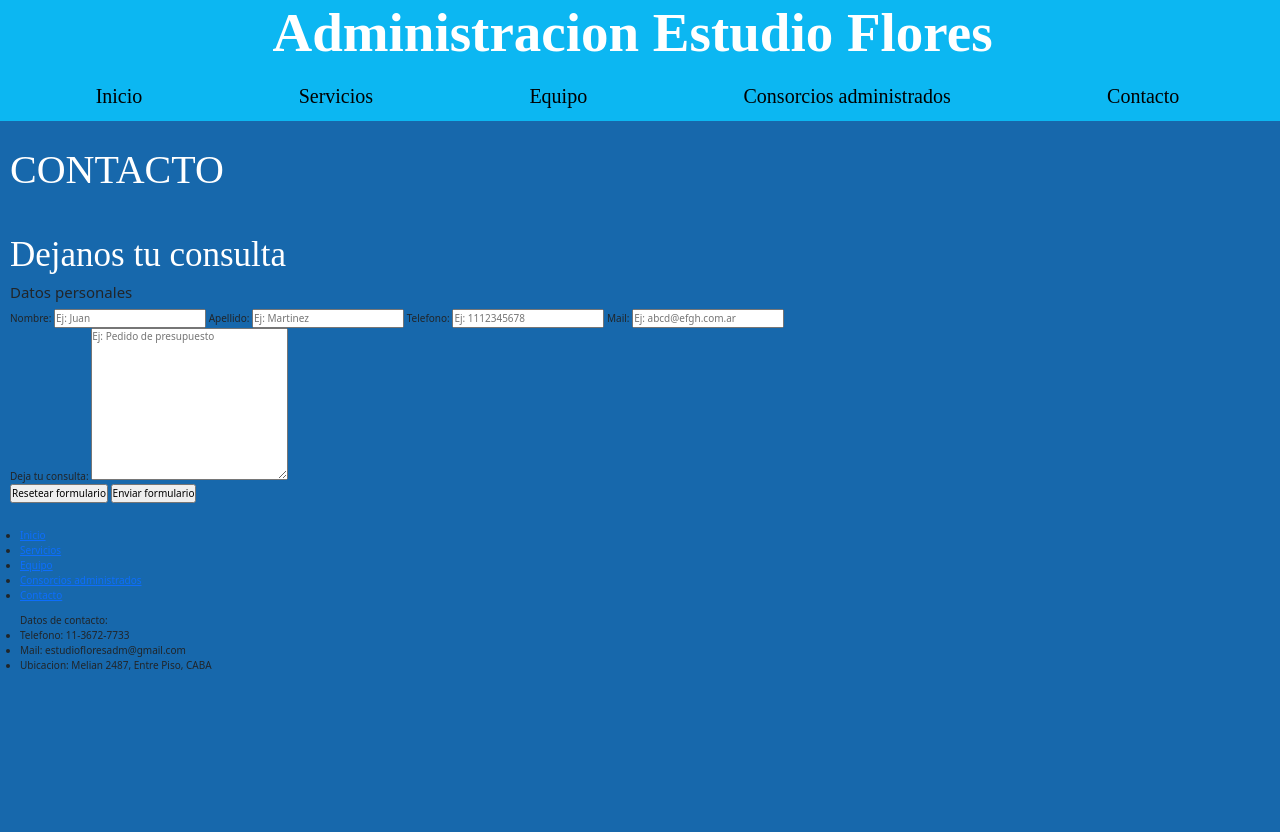
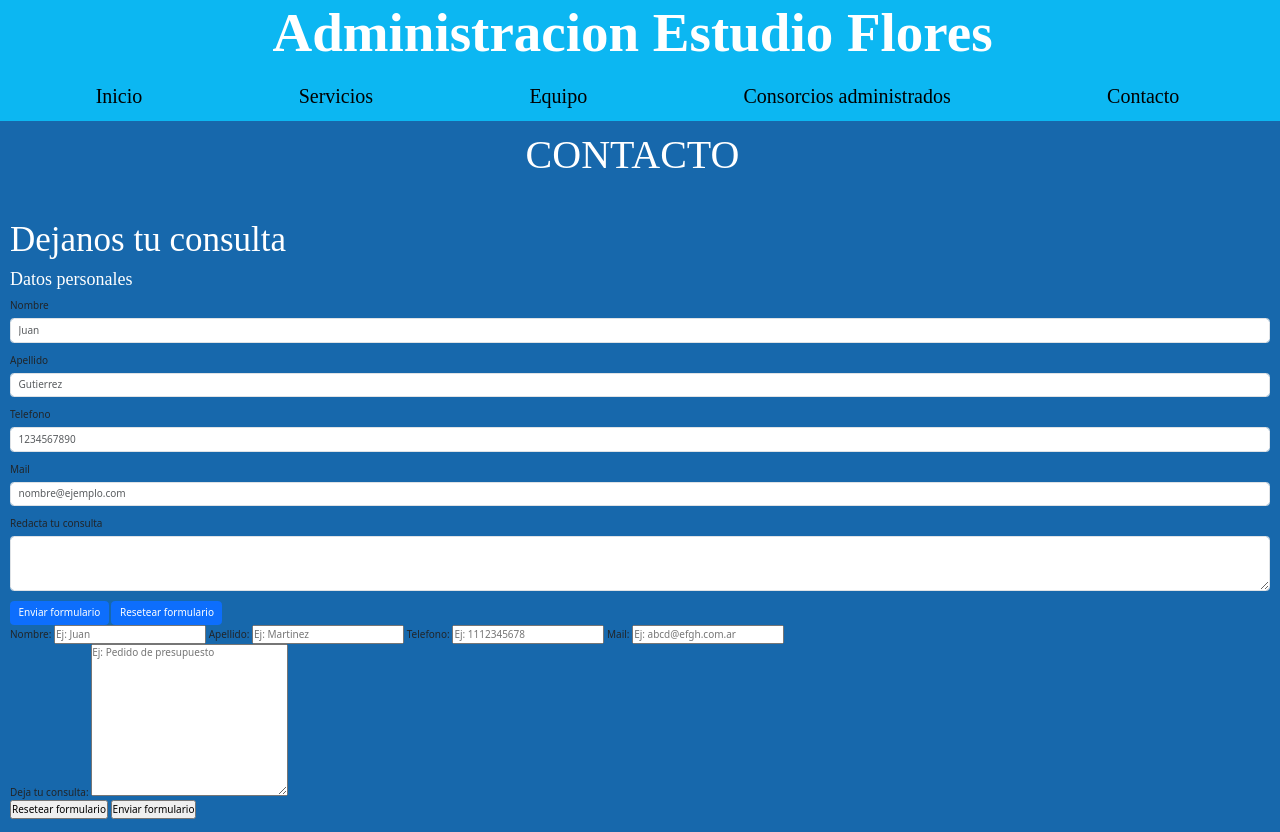
Before and after one commit to facubaron7/AdmEstudioFlores, a plain HTML site: page pages/Contacto.html in a window 1280 px wide. Shown: the top 832 px of the page. Before the commit the page ends 800 px from the top, so only its background shows below. Drawn offline with nearby package versions, Linux system fonts and the light colour scheme.

Commit message:
cambie ruta en index y puse nuevo formilario en Contacto

```diff
--- a/css/estilos.css
+++ b/css/estilos.css
@@ -213,6 +213,12 @@ body{
     }
 }
 
+@media (max-width: 768px) {
+    #Equipo .container-fluid {
+        display: block;
+        text-align: center;
+    }
+}
 
 
 /*selectores solos*/
@@ -270,6 +276,12 @@ section {
 
 footer {
     height: 25%;
+}
+
+legend {
+    color: white;
+    font-size: 1.8rem;
+    font-family: "Times New Roman", serif;
 }
 
 /*Pagina Equipo*/
--- a/pages/Contacto.html
+++ b/pages/Contacto.html
@@ -43,13 +43,44 @@
             </nav>
         </div>
     </header>
-    <main><h2>CONTACTO</h2></main>
-    <section id="idImagenDeFondoContacto">
-        <h3>Dejanos tu consulta</h3>
-        <form action=""><!--formulario-->
+    <main class="mainIndex container-fluid row">
+        <h2>CONTACTO</h2>
+    </main>
+    <section class="ImagenDeFondoContacto">
+        <div>
+            <h3>Dejanos tu consulta</h3>
+        </div>
+        <div>
+            <legend>Datos personales</legend>
+        </div>
+        <div class="mb-3 nombre">
+            <label for="exampleFormControlInput1" class="form-label">Nombre</label>
+            <input type="email" class="form-control" id="exampleFormControlInput1" placeholder="Juan">
+        </div>
+        <div class="mb-3 apellido">
+            <label for="exampleFormControlInput1" class="form-label">Apellido</label>
+            <input type="email" class="form-control" id="exampleFormControlInput1" placeholder="Gutierrez">
+        </div>
+        <div class="mb-3 telefono">
+            <label for="exampleFormControlInput1" class="form-label">Telefono</label>
+            <input type="email" class="form-control" id="exampleFormControlInput1" placeholder="1234567890">
+        </div>
+        <div class="mb-3 mail">
+            <label for="exampleFormControlInput1" class="form-label">Mail</label>
+            <input type="email" class="form-control" id="exampleFormControlInput1" placeholder="nombre@ejemplo.com">
+        </div>
+        <div class="mb-3 consulta">
+            <label for="exampleFormControlTextarea1" class="form-label">Redacta tu consulta</label>
+            <textarea class="form-control" id="exampleFormControlTextarea1" rows="3"></textarea>
+        </div>
+        <div class="botones">
+            <input class="btn btn-primary" type="submit" value="Enviar formulario">
+            <input class="btn btn-primary" type="reset" value="Resetear formulario">
+        </div>
+        <form action="">
             <fieldset class="datos">
-                <legend>Datos personales</legend>
-                <label for="nombre">Nombre:</label><!--etiqueta del formulario-->
+
+                <label for="nombre">Nombre:</label>
                 <input type="text" name="nombre" id="nombre" placeholder="Ej: Juan"><!--tipo de contenido-->
                 <label for="apellido">Apellido:</label>
                 <input type="text" name="apellido" id="apellido" placeholder="Ej: Martinez">
@@ -63,12 +94,12 @@
                 <textarea name="consulta" id="consulta" cols="30" rows="10" placeholder="Ej: Pedido de presupuesto"></textarea><!--cols y rows es para el tamaño del box-->
             </fieldset>
             <fieldset class="botones">
-                <input type="reset" value="Resetear formulario"><!--botones-->
+                <input type="reset" value="Resetear formulario">
                 <input type="submit" value="Enviar formulario">
             </fieldset>
         </form>
     </section>
-    <footer><!--pie de pagina-->
+    <footer>
         <div>
             <nav class="classIndiceFooter">
                 <ul class="classIndiceFooter">
```
Also changed, not shown: index.html (+1 -1 lines).
